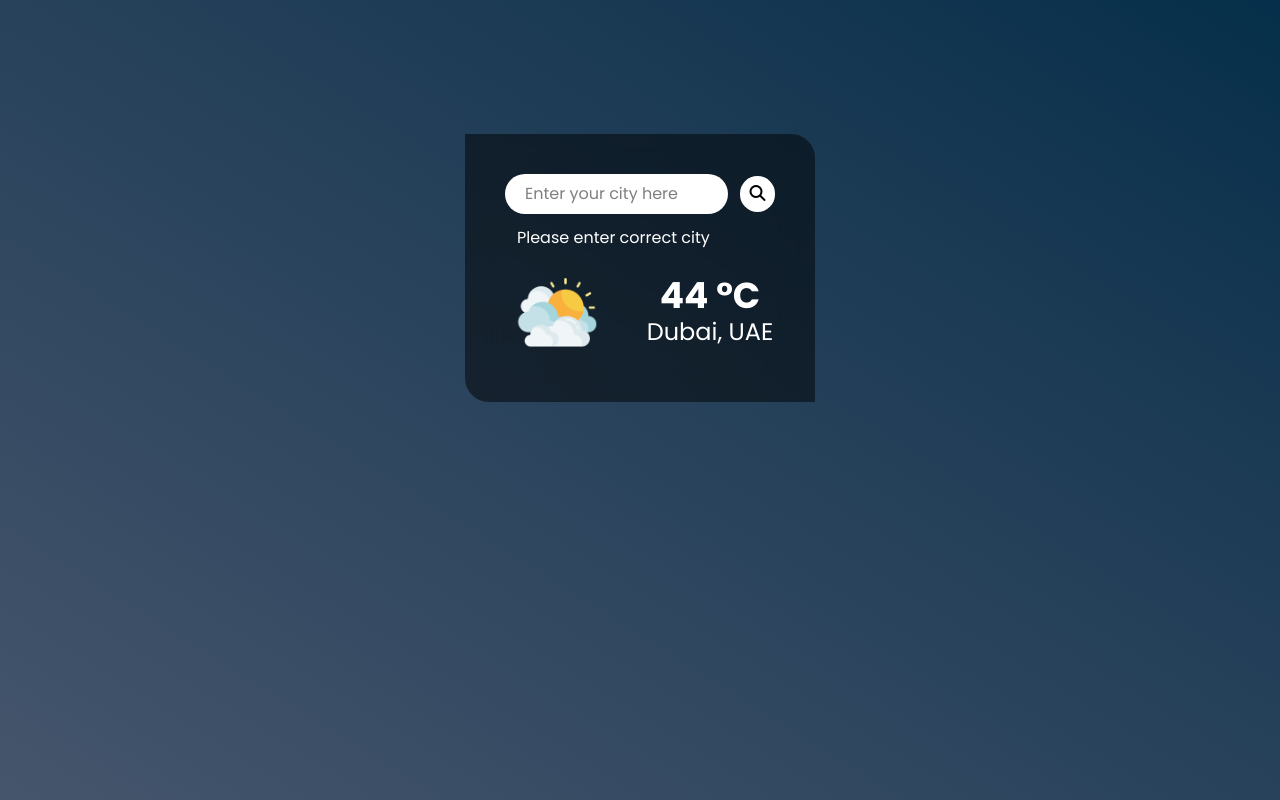
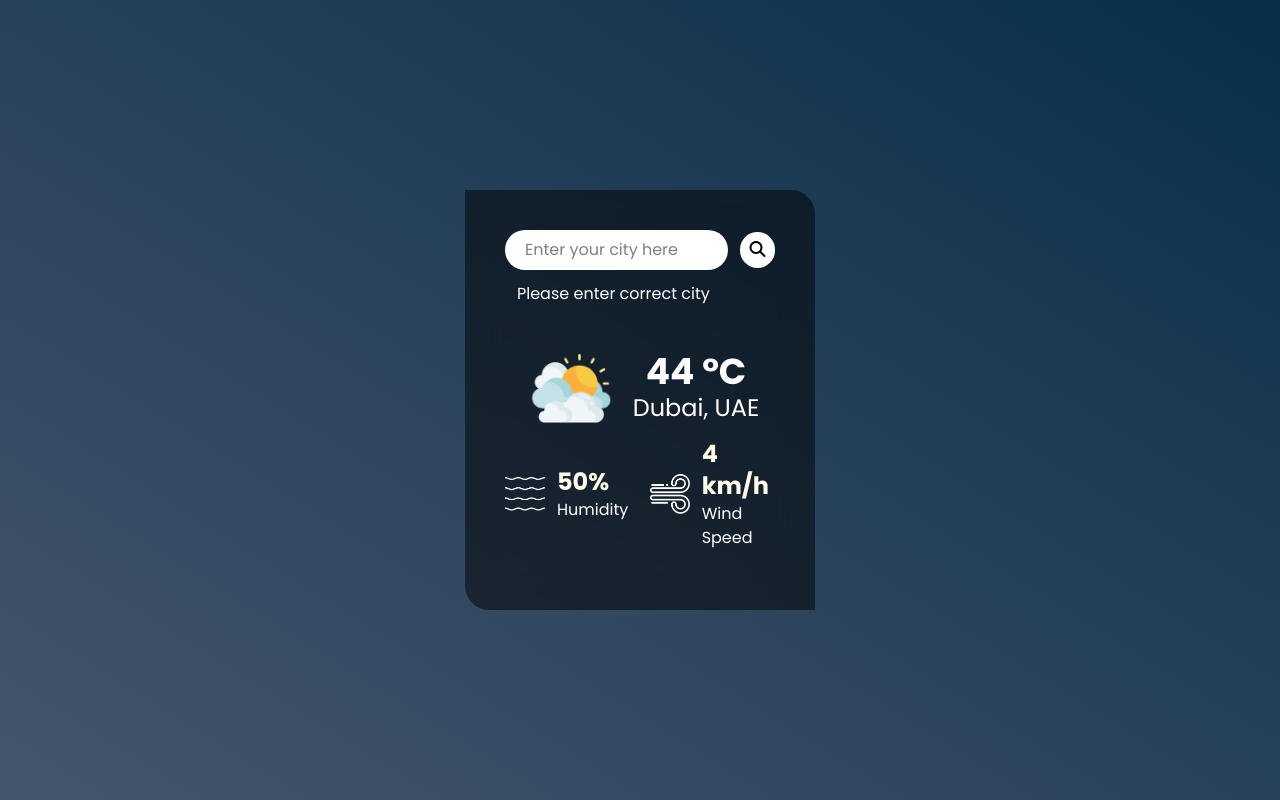
Before and after one commit to nazmul7575/weather-project, a website built with Vite: page index.html in a window 1280 px wide. Built offline with nearby package versions, Linux system fonts and the light colour scheme.

Commit message:
add JavaScript

```diff
--- a/index.html
+++ b/index.html
@@ -11,36 +11,52 @@
   <link rel="preconnect" href="https://fonts.gstatic.com" crossorigin>
   <link
     href="https://fonts.googleapis.com/css2?family=Poppins:ital,wght@0,100;0,200;0,300;0,400;0,500;0,600;0,700;0,800;0,900;1,100;1,200;1,300;1,400;1,500;1,600;1,700;1,800;1,900&display=swap"
-    rel="stylesheet" </head>
+    rel="stylesheet">
+</head>
 
 <body>
 
-  <div class="w-full min-h-screen bg-gradient-to-tr from-slate-600 to-sky-950">
-    <div id="weather-wrapper"
-      class="absolute left-[50%] -translate-x-[50%] translate-y-[50%] w-[350px] h-auto bg-black/50 backdrop-blur-lg p-10 rounded-tr-3xl rounded-bl-3xl">
+  <div class="min-h-screen bg-gradient-to-tr from-slate-600 to-sky-950 grid place-items-center py-12 px-4">
+    <div class="w-full max-w-[350px] h-auto bg-black/50 backdrop-blur-lg p-10 rounded-tr-3xl rounded-bl-3xl">
       <div class="">
         <div id="search" class="flex items-center gap-3">
-          <input type="text" class="bg-white w-full py-2 px-5 rounded-full" placeholder="Enter your city here">
-          <button class="bg-white w-11 h-9 rounded-full font-bold"><i class="fa-solid fa-magnifying-glass"></i></button>
+          <input type="text" id="cityName" class="bg-white w-full py-2 px-5 rounded-full"
+            placeholder="Enter your city here">
+          <button id="getWeatherBtn"
+            class="bg-white w-11 h-9 rounded-full font-bold cursor-pointer hover:bg-cyan-500 transition duration-200"><i
+              class="fa-solid fa-magnifying-glass"></i></button>
         </div>
         <div class="error text-white p-3">
-          <h1>Please enter correct city</h1>
+          <p>Please enter correct city</p>
         </div>
       </div>
-      <div id="weather" class="flex flex-col items-center justify-center">
-        <div class="flex items-center gap-10">
+      <div id="weather" class="flex flex-col items-center justify-center my-5">
+        <div class="flex items-center gap-3">
           <img src="/src/images/clouds.png" alt="clouds-image" width="100px" height="100px">
           <div class="flex flex-col items-center">
             <span class="text-white text-4xl font-bold">44 °C</span>
             <span class="text-2xl text-white"> Dubai, UAE</span>
           </div>
         </div>
+        <div class="flex items-center justify-between gap-10">
+          <div class="flex items-center gap-3">
+            <img src="/src/images/humidity.png" alt="humidity-image" width="40px">
+            <div class="flex flex-col">
+              <span class="text-2xl text-yellow-50 font-bold">50%</span>
+              <span class="text-white">Humidity</span>
+            </div>
+          </div>
+          <div class="flex items-center gap-3">
+            <img src="/src/images/wind.png" alt="humidity-image" width="40px">
+            <div class="flex flex-col">
+              <span class="text-2xl text-yellow-50 font-bold">4 km/h</span>
+              <span class="text-white">Wind Speed</span>
+            </div>
+          </div>
+        </div>
       </div>
     </div>
   </div>
-
-
-
   <script type="module" src="/src/main.js"></script>
 </body>
 
--- a/src/main.js
+++ b/src/main.js
@@ -1 +1,15 @@
 import "./style.css";
+
+const getWeatherBtn = document.getElementById("getWeatherBtn");
+const cityNameInput = document.getElementById("cityName");
+
+getWeatherBtn.addEventListener("click", searchBtnFunc);
+
+function searchBtnFunc() {
+	const cityName = cityNameInput.value;
+	if (cityName) {
+		// TODO: Fetch the weather with the city name
+	} else {
+		console.log("Please enter the city name");
+	}
+}
```
